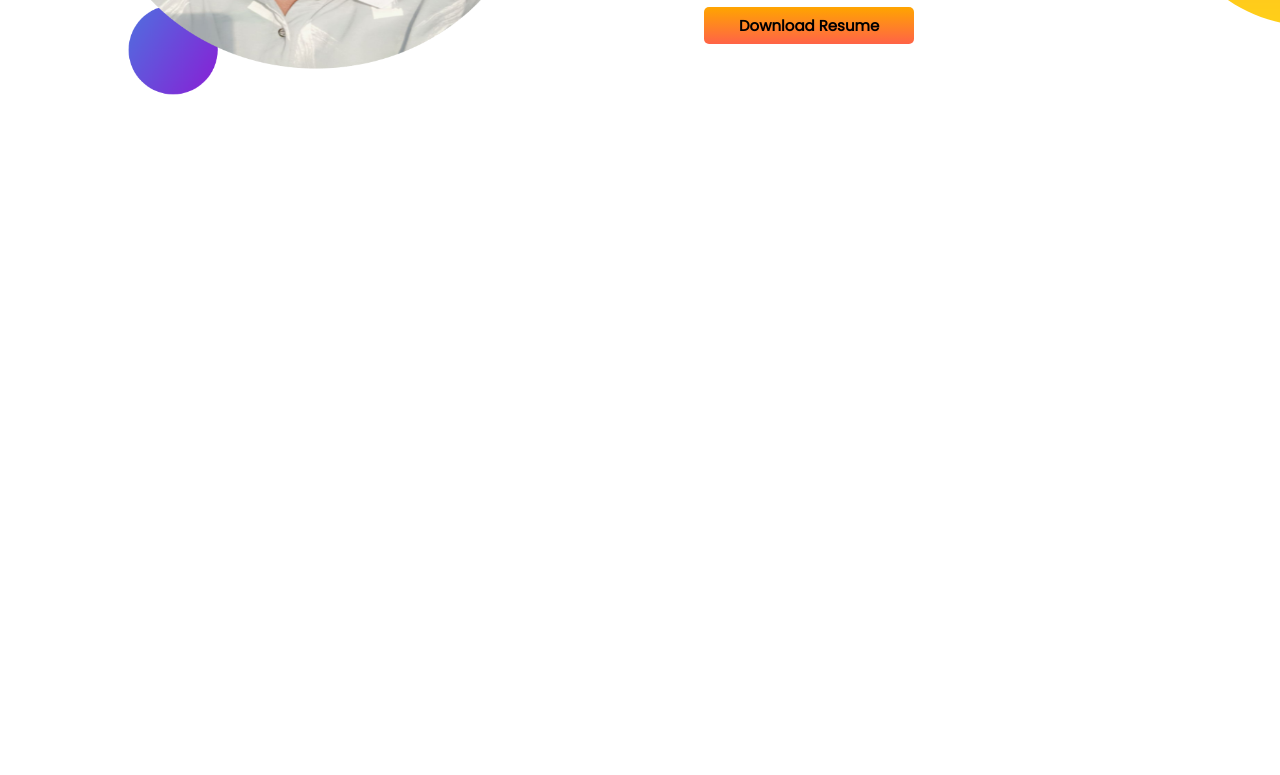
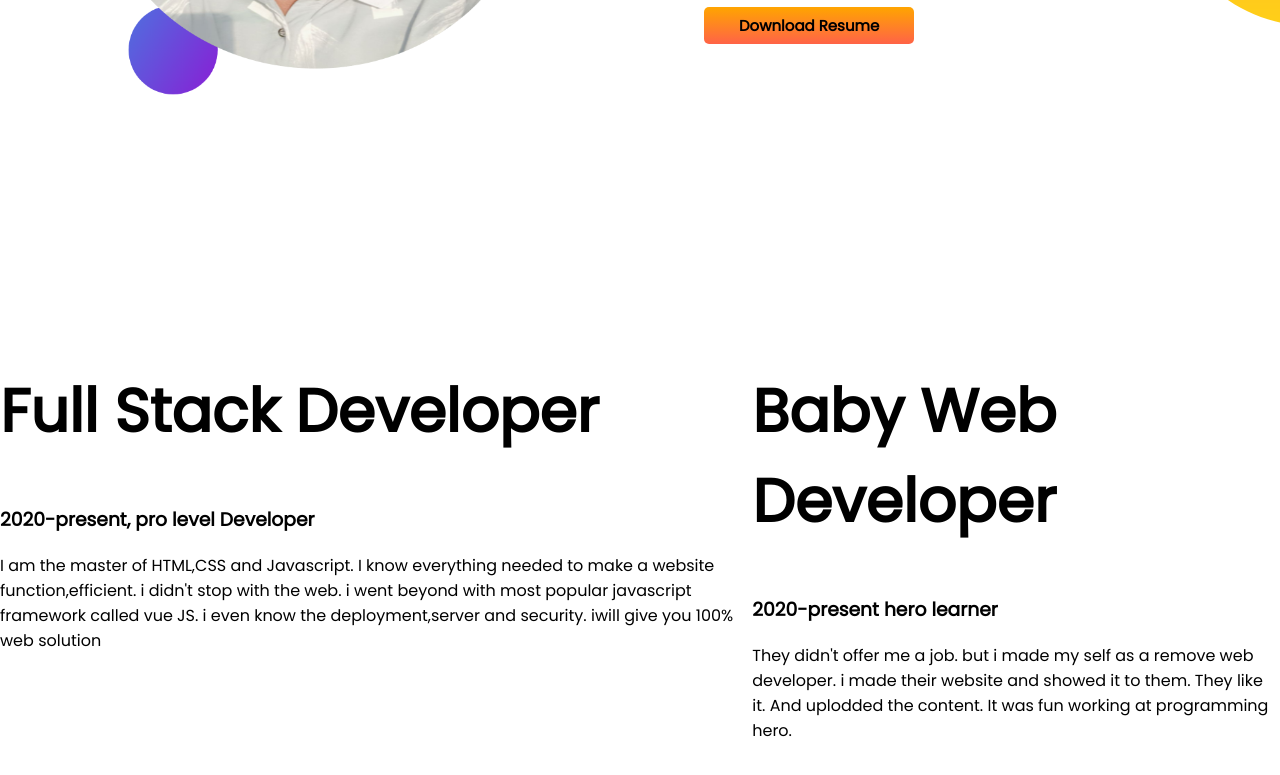
Before and after one commit to Najmul2003/najmul-repo, a plain HTML site: page index.html in a window 1280 px wide. Shown: the part 1298-2073 px from the top of the page. Before the commit the page ends 1614 px from the top, so only its background shows below. Drawn offline with Linux system fonts and the light colour scheme.

Commit message:
3rd-project

```diff
--- a/index.html
+++ b/index.html
@@ -44,6 +44,22 @@
             <a class="link-button" href="https://www.facebook.com/khokon.sarkar.39794">Download Resume</a>
         </div>
     </section>
+    <section class="experience-area">
+        <div>
+            <h1>Full Stack Developer</h1>
+            <h3>2020-present, pro level Developer</h3>
+            <p>I am the master of HTML,CSS and Javascript. I know everything needed to make a website
+                function,efficient. i didn't stop with the web. i went beyond with most popular javascript framework
+                called vue JS. i even know the deployment,server and security. iwill give you 100% web solution</p>
+        </div>
+        <div>
+            <h1>Baby Web Developer</h1>
+            <h3>2020-present hero learner</h3>
+            <p>They didn't offer me a job. but i made my self as a remove web developer. i made their website and showed
+                it to them. They like it. And uplodded the content. It was fun working at programming hero.</p>
+
+        </div>
+    </section>
 </body>
 
 </html>
```
